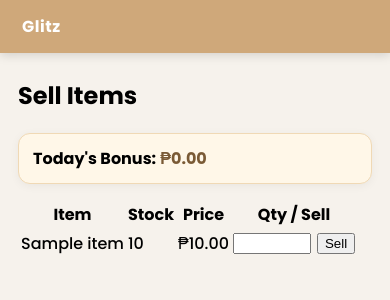
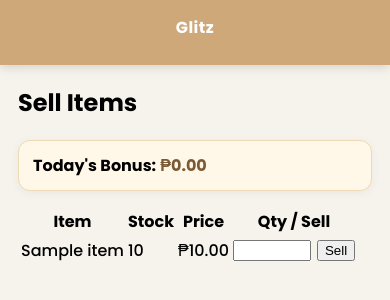
Before and after one commit to madimakus2-cmyk/glitz-bar, a Flask app: page /cashier in a window 390 px wide. Shown: the top 300 px of the page. Run offline with Flask 3, Linux system fonts and the light colour scheme; tables that the repository leaves empty hold one stand-in row (values such as "Sample post").

Commit message:
Update base.html

```diff
--- a/templates/base.html
+++ b/templates/base.html
@@ -19,6 +19,13 @@
         .nav-links a:hover{ text-decoration:underline; }
         .wrapper{ max-width:1100px; margin:25px auto; padding:0 18px; }
         .flash{ background:#ffe9c4; border-left:5px solid #cfa87a; padding:10px; border-radius:8px; margin-bottom:10px; }
+
+        @media (max-width: 600px) {
+            .topbar { flex-direction:column; align-items:center; gap:10px; padding:15px; }
+            .nav-links { display:flex; flex-wrap:wrap; justify-content:center; gap:15px; }
+            .nav-links a { margin-right:0; font-size:16px; }
+            .wrapper { margin: 15px auto; }
+        }
     </style>
 </head>
 
```
